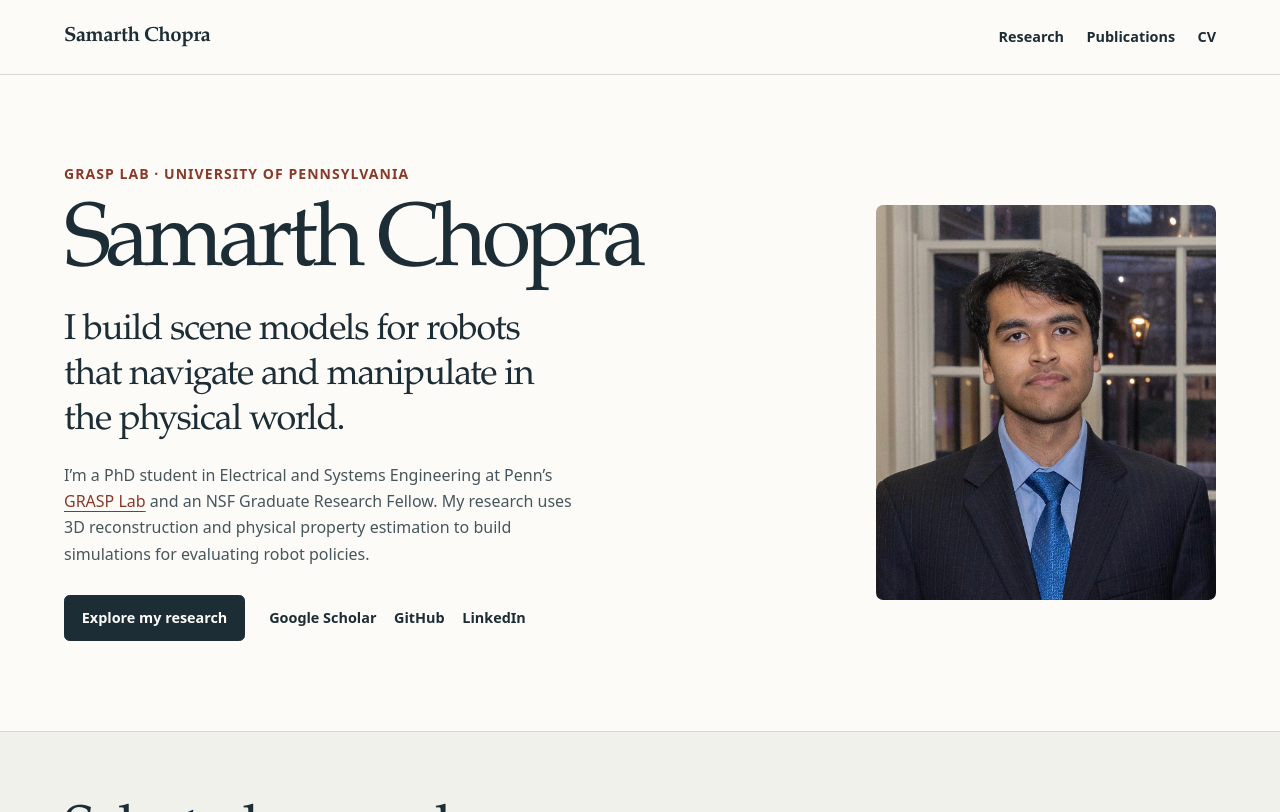
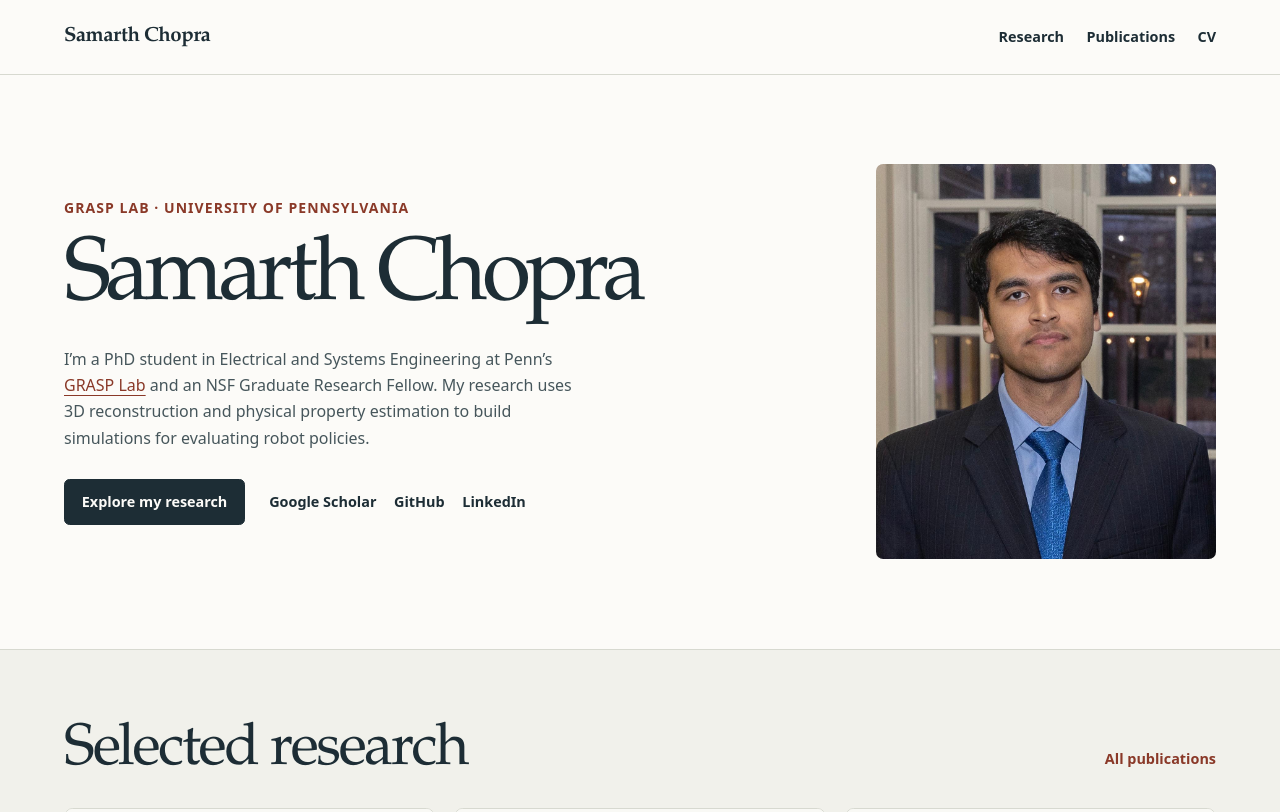
Before and after one commit to samchopra2003/samchopra2003.github.io, a Jekyll site: the page built from _pages/about.md, in a window 1280 px wide and 900 px high, cut to the strip 0-812 px from the top of the window. Built offline with Jekyll 4.4.1, drawn with Linux system fonts in a browser that asks for light colours.

Commit message:
Remove homepage research tagline

```diff
--- a/_pages/about.md
+++ b/_pages/about.md
@@ -15,7 +15,6 @@ redirect_from:
   <div class="hero-copy">
     <p class="eyebrow">GRASP Lab · University of Pennsylvania</p>
     <h1 id="home-title">Samarth Chopra</h1>
-    <p class="hero-lede">I build scene models for robots that navigate and manipulate in the physical world.</p>
     <p class="hero-bio">I’m a PhD student in Electrical and Systems Engineering at Penn’s <a href="https://www.grasp.upenn.edu/">GRASP Lab</a> and an NSF Graduate Research Fellow. My research uses 3D reconstruction and physical property estimation to build simulations for evaluating robot policies.</p>
     <div class="hero-actions">
       <a class="button" href="#research">Explore my research</a>
```
